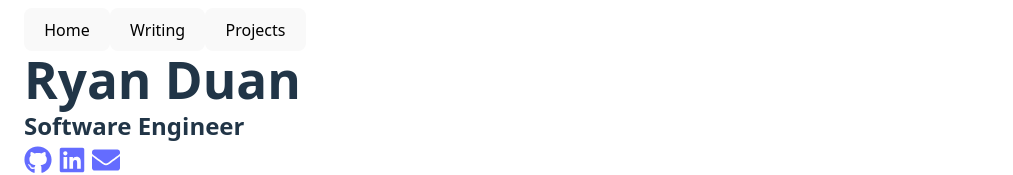
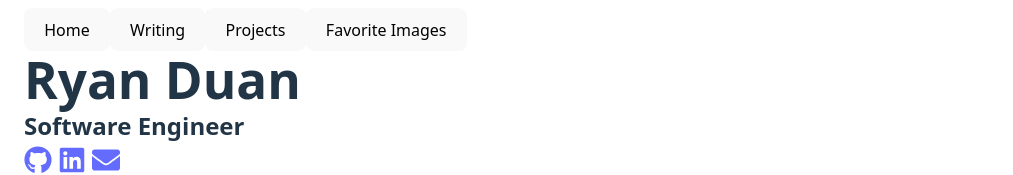
Before and after one commit to ryanduan02/website, a React (Vite) app: page / in a window 1280 px wide. Shown: the top 175 px of the page, without its empty margins (0-1013 px from the left). Built offline with nearby package versions, Linux system fonts and the light colour scheme.

Commit message:
add favorite images

```diff
--- a/src/App.tsx
+++ b/src/App.tsx
@@ -6,6 +6,7 @@ import { Tabs } from "./components/Tabs";
 import { HomePage } from "./pages/HomePage";
 import { WritingPage } from "./pages/WritingPage";
 import { ProjectsPage } from "./pages/ProjectsPage";
+import { FavoriteImagesPage } from "./pages/FavoriteImagesPage";
 import type { TabConfig, TabId } from "./types/tabs";
 
 export default function App() {
@@ -14,6 +15,7 @@ export default function App() {
       { id: "home", label: "Home", render: () => <HomePage /> },
       { id: "writing", label: "Writing", render: () => <WritingPage /> },
       { id: "projects", label: "Projects", render: () => <ProjectsPage /> },
+      { id: "favorite-images", label: "Favorite Images", render: () => <FavoriteImagesPage /> },
     ],
     []
   );
@@ -30,14 +32,22 @@ export default function App() {
     // Treat any nested projects path as "projects".
     if (pathname === "/projects" || pathname.startsWith("/projects/")) return "projects";
 
+    // Treat any nested favorite-images path as "favorite-images".
+    if (pathname === "/favorite-images" || pathname.startsWith("/favorite-images/")) return "favorite-images";
+
     // Default to home for / and any unknown paths (Phase 3 will add a real 404 route).
     return "home";
   }, [location.pathname]);
 
   const onTabChange = React.useCallback(
     (id: TabId) => {
-      const path = id === "writing" ? "/writing" : id === "projects" ? "/projects" : "/";
-      navigate(path);
+      const pathMap: Record<TabId, string> = {
+        home: "/",
+        writing: "/writing",
+        projects: "/projects",
+        "favorite-images": "/favorite-images",
+      };
+      navigate(pathMap[id]);
     },
     [navigate]
   );
--- /dev/null
+++ b/src/pages/FavoriteImagesPage.tsx
@@ -0,0 +1,7 @@
+export function FavoriteImagesPage() {
+	return (
+		<section className="favorite-images" aria-label="Favorite Images">
+			<h3>These are images I come back to for inspiration</h3>
+		</section>
+	);
+}
--- a/src/types/tabs.ts
+++ b/src/types/tabs.ts
@@ -1,6 +1,6 @@
 import type React from "react";
 
-export type TabId = "home" | "writing" | "projects";
+export type TabId = "home" | "writing" | "projects" | "favorite-images";
 
 export type TabConfig = {
   id: TabId;
```
